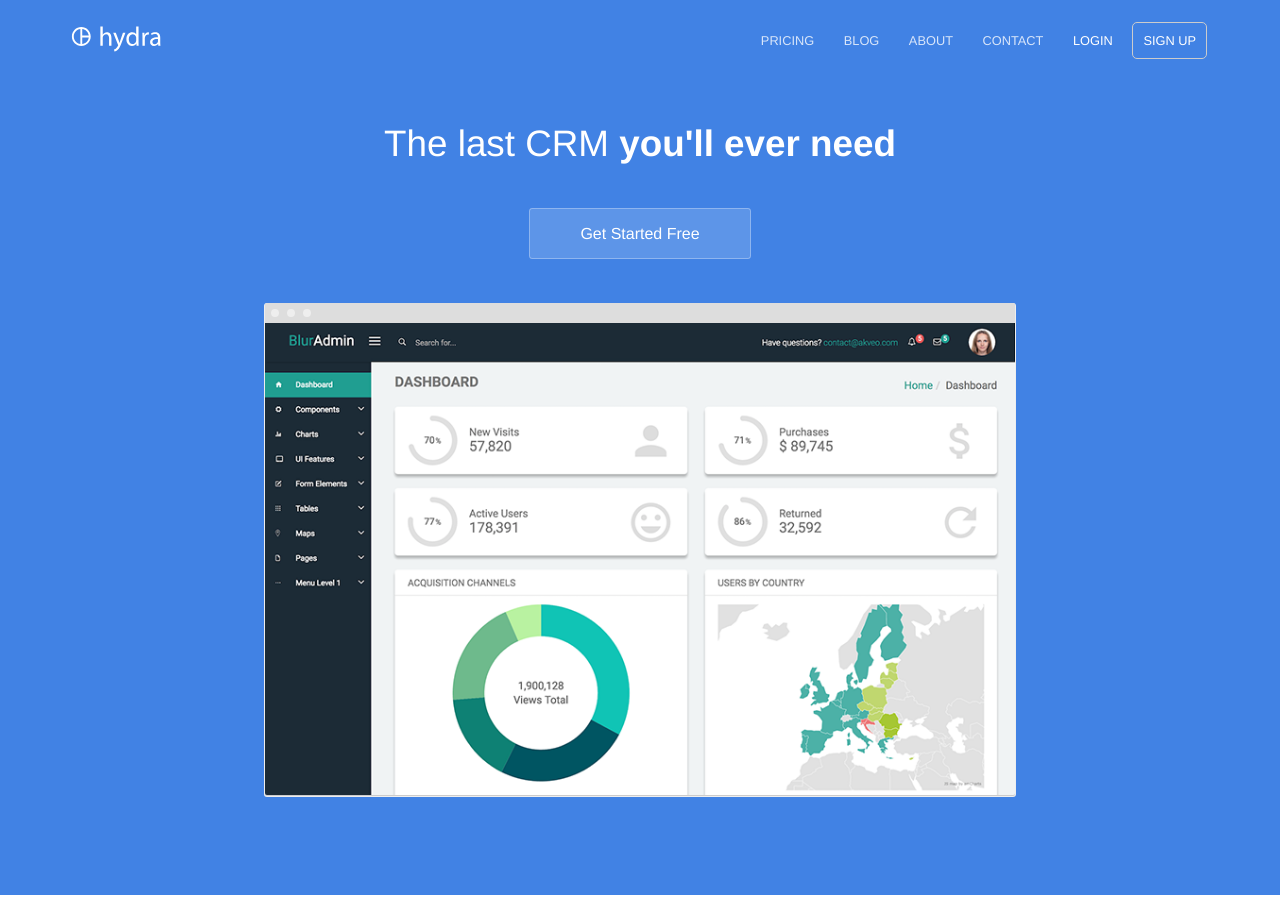
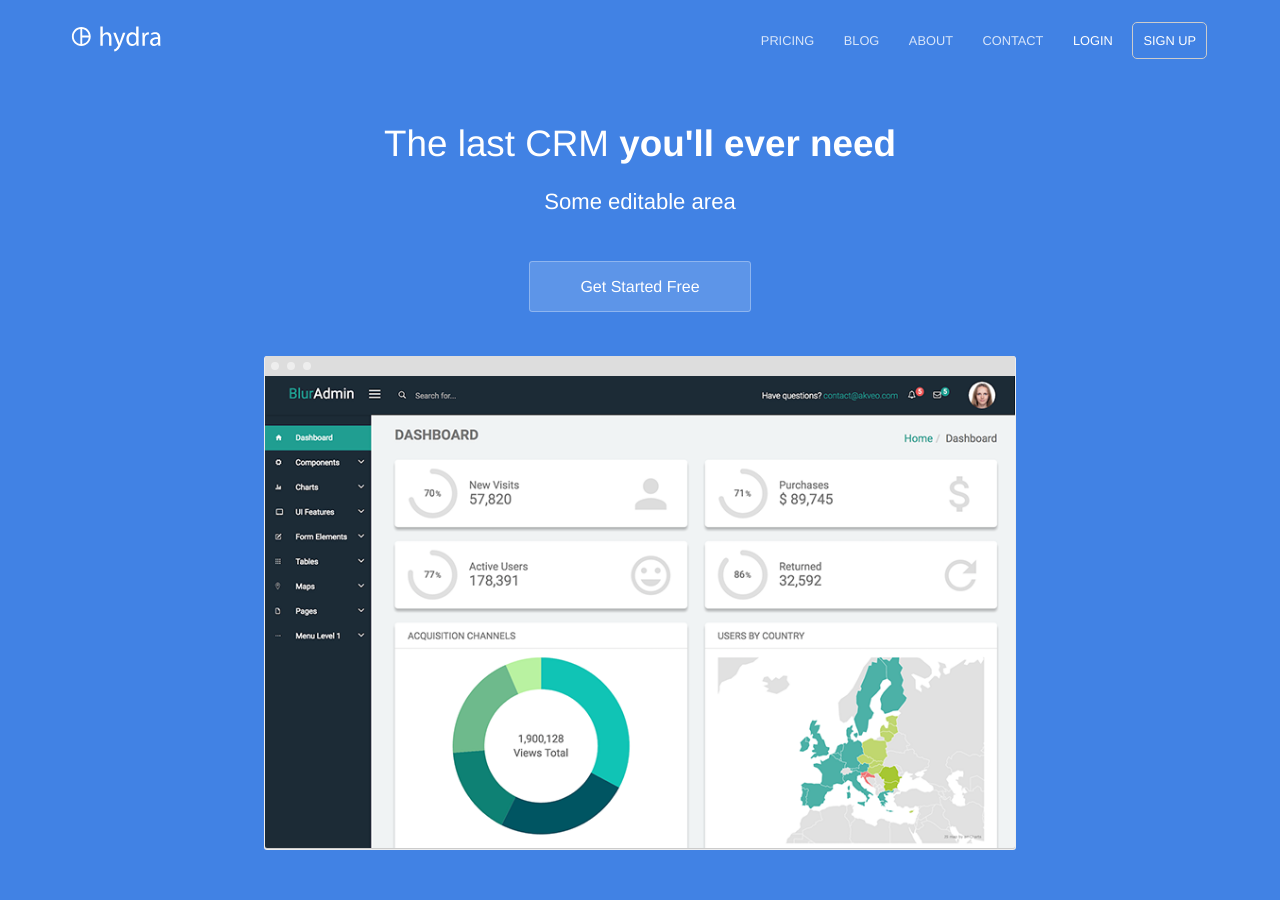
Before and after one commit to aleksandrgordeev/cc-test, a Jekyll site: the page built from index.html, in a window 1280 px wide and 900 px high. Built offline with Jekyll 4.4.1, drawn with Linux system fonts in a browser that asks for light colours.

Commit message:
Add editabel area to test publishing workflow

```diff
--- a/index.html
+++ b/index.html
@@ -6,6 +6,7 @@ description: Track and optimize your sales team in real time
 <section class="hero">
 	<div class="text-container">
 		<h1 class="editable">The last CRM <strong>you'll ever need</strong></h1>
+		<p class="editable">Some editable area</p>
 		<div class="cta button alt"><a href="{{ site.baseurl }}/sign-up/">Get Started Free</a></div>
 		<div>
 			<img src="{{ site.baseurl }}/images/dashboard.png" alt="Screenshot" class="screenshot editable" />
```
